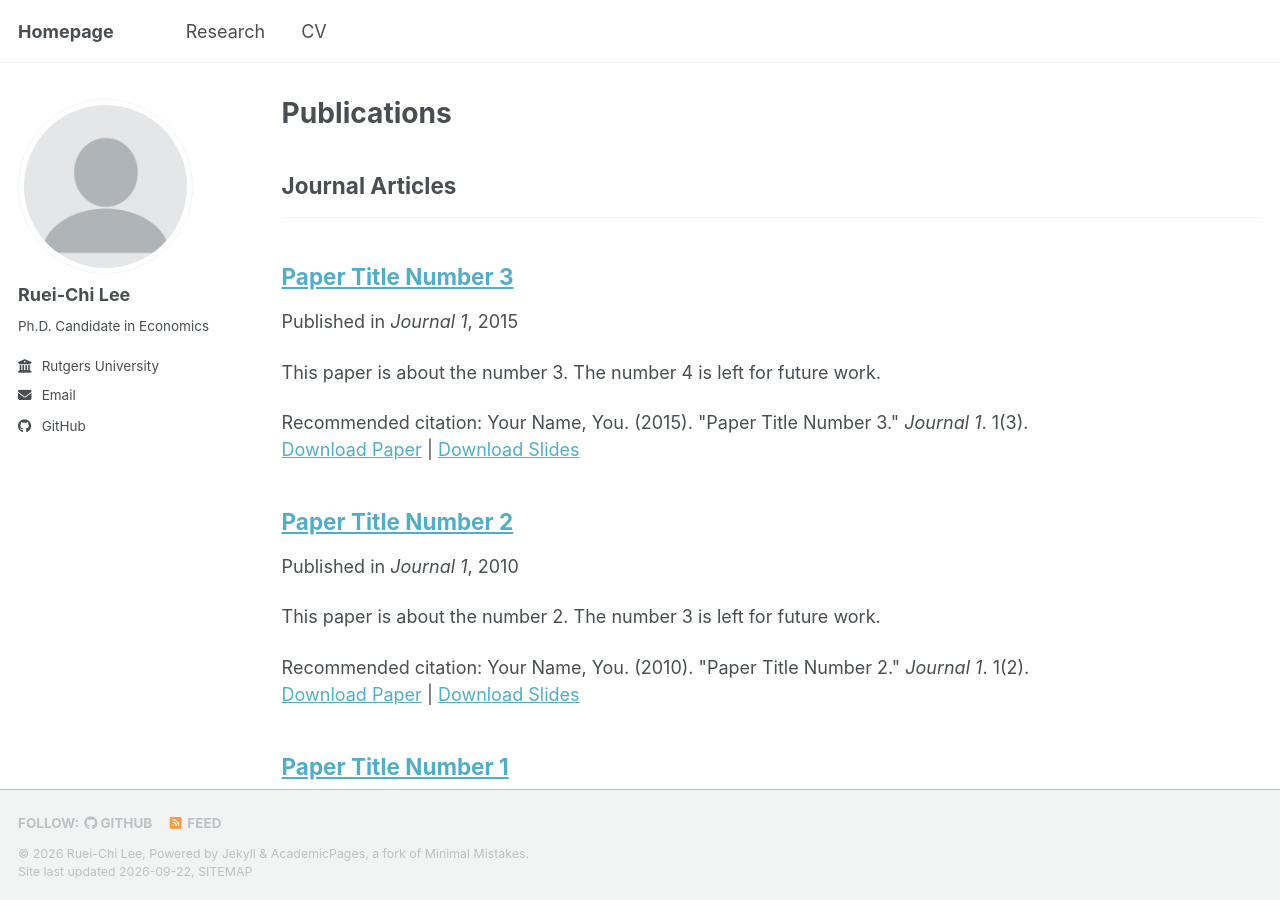
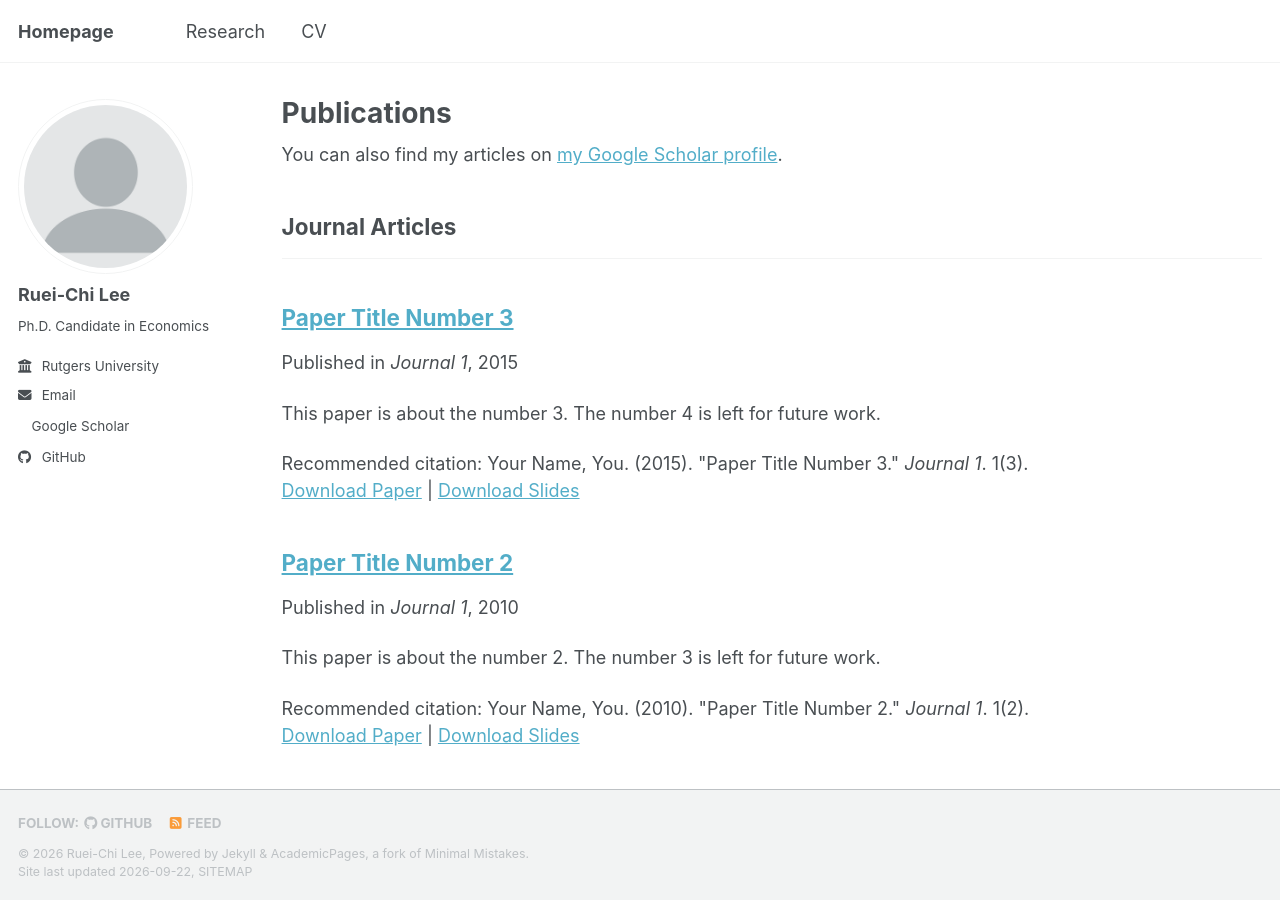
Before and after one commit to rueichilee/rueichilee.github.io, a Jekyll site: the page built from _pages/publications.html, in a window 1280 px wide and 900 px high. Built offline with Jekyll 4.4.1, drawn with Linux system fonts in a browser that asks for light colours; a style sheet for code colours, icons or effects is not loaded; part of the change alters nothing that is shown.

Commit message:
Update _config.yml

```diff
--- a/_config.yml
+++ b/_config.yml
@@ -35,7 +35,7 @@ author:
   # Academic websites
   academia         : # URL
   arxiv            : # URL - Update with the correct link to your profile
-  googlescholar    : # "https://scholar.google.com/citations?user=PS_CX0AAAAAJ"
+  googlescholar    : "https://scholar.google.com/citations?view_op=list_works&hl=zh-TW&user=TXO8-HUAAAAJ"
   inspire-hep      : # URL
   impactstory      : # URL
   orcid            : # "https://orcid.org/yourorcidurl"
```
